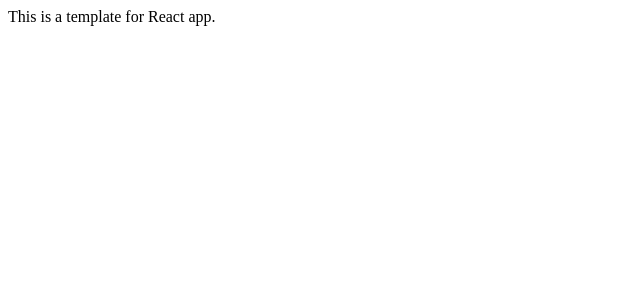
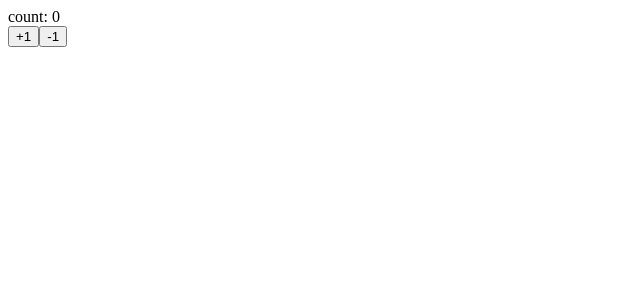
Before and after one commit to ko-to-mi-san/react-hooks-101, a React (Create React App) app: page / in a window 1280 px wide. Shown: the top 300 px of the page, without its empty margins (0-640 px from the left). Built offline with nearby package versions, Linux system fonts and the light colour scheme.

Commit message:
counter button

```diff
--- a/src/App.js
+++ b/src/App.js
@@ -1,9 +1,16 @@
-import React from 'react'
+import React, { useState } from 'react'
 
 const App = () => {
+  const [count, setCount] = useState(0)
+
+  const increment = () => setCount(count + 1)
+  const decrement = () => setCount(count - 1)
+
   return (
     <>
-      This is a template for React app.
+      <div>count: {count}</div>
+      <button onClick={increment}>+1</button>
+      <button onClick={decrement}>-1</button>
     </>
   )
 }
```
